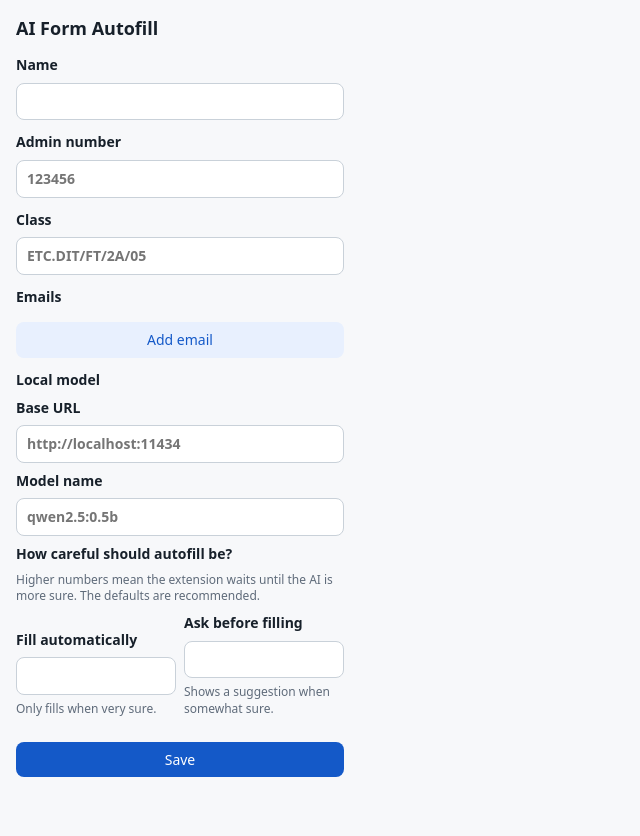
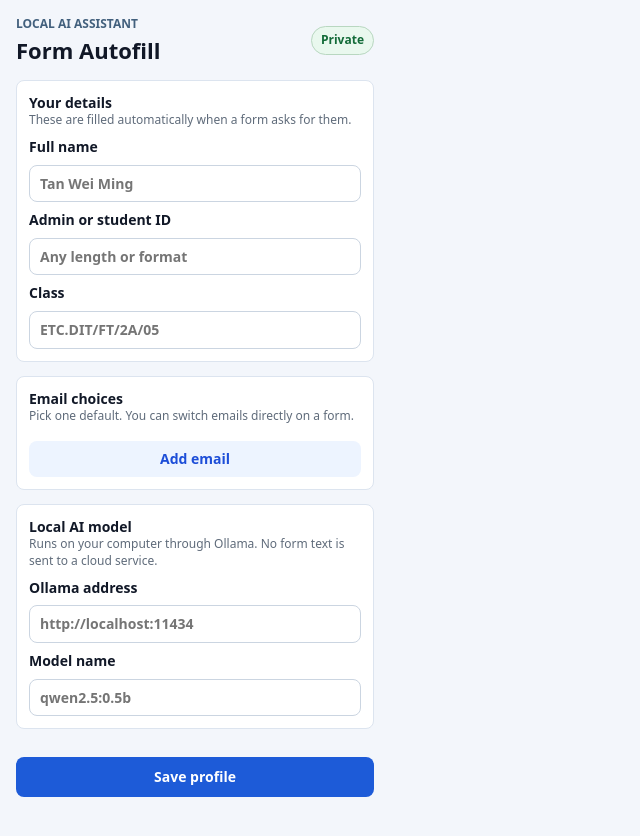
Before and after one commit to chonghaoooi/auto-fill-forms, a website with bundled scripts: page src/popup.html in a window 1280 px wide. Shown: the whole page, without its empty margins (0-640 px from the left). Built offline with nearby package versions, Linux system fonts and the light colour scheme.

Commit message:
Remove confidence controls from autofill
Simplify the extension so recognized profile fields fill automatically without user-facing confidence scores, thresholds, or suggestion buttons.

Constraint: User requested removing the confidence score system and wanted normal fields like name to autofill without a click.

Rejected: Keep hidden thresholds in settings | That would preserve the confusing confidence model and could still prevent obvious autofills.

Confidence: high

Scope-risk: moderate

Directive: Keep autofill automatic for recognized empty fields, while preserving the guard that user-entered values are not overwritten.

Tested: npm test; node --check dist/background.js dist/defaults.js dist/popup.js dist/content.js; manifest JSON parse check; rg found no confidence/threshold/suggestion wording.

Not-tested: Manual Chrome popup and live-form visual QA.

```diff
--- a/src/defaults.ts
+++ b/src/defaults.ts
@@ -7,8 +7,6 @@ type Profile = {
 };
 
 type Settings = {
-  autofillThreshold: number;
-  suggestThreshold: number;
   localModelBaseUrl: string;
   modelName: string;
 };
@@ -22,8 +20,6 @@ const DEFAULT_PROFILE: Profile = {
 };
 
 const DEFAULT_SETTINGS: Settings = {
-  autofillThreshold: 0.9,
-  suggestThreshold: 0.6,
   localModelBaseUrl: "http://localhost:11434",
   modelName: "qwen2.5:0.5b"
 };
--- a/src/popup.css
+++ b/src/popup.css
@@ -3,10 +3,10 @@
 }
 
 body {
-  width: 360px;
+  width: 390px;
   margin: 0;
-  color: #17202a;
-  background: #f7f8fa;
+  color: #111827;
+  background: #f3f6fb;
   font: 14px/1.4 system-ui, -apple-system, BlinkMacSystemFont, "Segoe UI", sans-serif;
 }
 
@@ -14,9 +14,35 @@ main {
   padding: 16px;
 }
 
+.hero {
+  display: flex;
+  align-items: center;
+  justify-content: space-between;
+  margin-bottom: 14px;
+}
+
 h1 {
-  margin: 0 0 14px;
-  font-size: 18px;
+  margin: 0;
+  font-size: 22px;
+  letter-spacing: 0;
+}
+
+.eyebrow {
+  margin: 0 0 2px;
+  color: #42607d;
+  font-size: 12px;
+  font-weight: 750;
+  text-transform: uppercase;
+}
+
+.status-pill {
+  border: 1px solid #b8d7c0;
+  border-radius: 999px;
+  padding: 5px 9px;
+  color: #126b38;
+  background: #e9f8ee;
+  font-size: 12px;
+  font-weight: 750;
 }
 
 form,
@@ -27,7 +53,7 @@ section {
 }
 
 form {
-  gap: 12px;
+  gap: 14px;
 }
 
 label,
@@ -48,30 +74,43 @@ label,
   margin-top: -2px;
 }
 
+.panel {
+  border: 1px solid #dce4ef;
+  border-radius: 8px;
+  padding: 12px;
+  background: #ffffff;
+}
+
 input,
 button,
 select {
   width: 100%;
-  border: 1px solid #c9d1d9;
+  border: 1px solid #cbd5e1;
   border-radius: 8px;
   padding: 8px 10px;
   font: inherit;
 }
 
+input:focus {
+  border-color: #2563eb;
+  box-shadow: 0 0 0 3px rgba(37, 99, 235, 0.14);
+  outline: 0;
+}
+
 button {
   border: 0;
   color: white;
-  background: #1459c8;
+  background: #1d5bd8;
   cursor: pointer;
+  font-weight: 700;
 }
 
 button[type="button"] {
-  color: #1459c8;
-  background: #e8f0fe;
+  color: #1d4ed8;
+  background: #edf4ff;
 }
 
-.email-row,
-.thresholds {
+.email-row {
   display: grid;
   grid-template-columns: 1fr 1fr;
   gap: 8px;
@@ -79,7 +118,7 @@ button[type="button"] {
 }
 
 .email-row {
-  grid-template-columns: 1fr 84px 34px;
+  grid-template-columns: 1fr 78px 34px;
 }
 
 .email-row button {
@@ -96,3 +135,18 @@ button[type="button"] {
   margin: 0;
   color: #287d3c;
 }
+
+.advanced {
+  border-top: 1px solid #e5eaf1;
+  padding-top: 8px;
+}
+
+.advanced summary {
+  cursor: pointer;
+  color: #31506f;
+  font-weight: 700;
+}
+
+.save-button {
+  padding: 10px 12px;
+}
--- a/src/popup.html
+++ b/src/popup.html
@@ -8,52 +8,56 @@
   </head>
   <body>
     <main>
-      <h1>AI Form Autofill</h1>
+      <header class="hero">
+        <div>
+          <p class="eyebrow">Local AI assistant</p>
+          <h1>Form Autofill</h1>
+        </div>
+        <span class="status-pill">Private</span>
+      </header>
       <form id="profile-form" novalidate>
+        <section class="panel">
+          <div>
+            <div class="section-title">Your details</div>
+            <p class="help-text">These are filled automatically when a form asks for them.</p>
+          </div>
           <label>
-          Name
-          <input id="name" name="name" autocomplete="name">
+            Full name
+            <input id="name" name="name" autocomplete="name" placeholder="Tan Wei Ming">
           </label>
           <label>
-          Admin number
-          <input id="adminNumber" name="adminNumber" inputmode="numeric" pattern="\d{6}" placeholder="123456">
+            Admin or student ID
+            <input id="adminNumber" name="adminNumber" placeholder="Any length or format">
           </label>
           <label>
             Class
             <input id="class" name="class" placeholder="ETC.DIT/FT/2A/05">
           </label>
-        <section>
-          <div class="section-title">Emails</div>
+        </section>
+        <section class="panel">
+          <div>
+            <div class="section-title">Email choices</div>
+            <p class="help-text">Pick one default. You can switch emails directly on a form.</p>
+          </div>
           <div id="emails"></div>
           <button id="add-email" type="button">Add email</button>
         </section>
-        <section>
-          <div class="section-title">Local model</div>
+        <section class="panel">
+          <div>
+            <div class="section-title">Local AI model</div>
+            <p class="help-text">Runs on your computer through Ollama. No form text is sent to a cloud service.</p>
+          </div>
           <label>
-            Base URL
+            Ollama address
             <input id="localModelBaseUrl" name="localModelBaseUrl" placeholder="http://localhost:11434">
           </label>
           <label>
             Model name
             <input id="modelName" name="modelName" placeholder="qwen2.5:0.5b">
           </label>
-          <div class="section-title">How careful should autofill be?</div>
-          <p class="help-text">Higher numbers mean the extension waits until the AI is more sure. The defaults are recommended.</p>
-          <div class="thresholds">
-            <label>
-              Fill automatically
-              <input id="autofillThreshold" name="autofillThreshold" type="number" min="0" max="1" step="0.05">
-              <span class="field-help">Only fills when very sure.</span>
-            </label>
-            <label>
-              Ask before filling
-              <input id="suggestThreshold" name="suggestThreshold" type="number" min="0" max="1" step="0.05">
-              <span class="field-help">Shows a suggestion when somewhat sure.</span>
-            </label>
-          </div>
         </section>
         <p id="errors" role="alert"></p>
-        <button type="submit">Save</button>
+        <button class="save-button" type="submit">Save profile</button>
         <p id="status" role="status"></p>
       </form>
     </main>
--- a/src/popup.ts
+++ b/src/popup.ts
@@ -43,7 +43,7 @@ async function loadState(): Promise<void> {
   for (const key of ["name", "adminNumber", "class"] as const) {
     getInput(key).value = currentProfile[key] || "";
   }
-  for (const key of ["localModelBaseUrl", "modelName", "autofillThreshold", "suggestThreshold"] as const) {
+  for (const key of ["localModelBaseUrl", "modelName"] as const) {
     getInput(key).value = String(currentSettings[key] ?? "");
   }
   renderEmails();
@@ -102,17 +102,12 @@ function readProfile(): Profile {
 function readSettings(): Settings {
   return {
     localModelBaseUrl: getInput("localModelBaseUrl").value.trim() || DEFAULT_SETTINGS.localModelBaseUrl,
-    modelName: getInput("modelName").value.trim() || DEFAULT_SETTINGS.modelName,
-    autofillThreshold: Number(getInput("autofillThreshold").value),
-    suggestThreshold: Number(getInput("suggestThreshold").value)
+    modelName: getInput("modelName").value.trim() || DEFAULT_SETTINGS.modelName
   };
 }
 
 function validate(profile: Profile, settings: Settings): string[] {
   const validationErrors: string[] = [];
-  if (profile.adminNumber && !/^\d{6}$/.test(profile.adminNumber)) {
-    validationErrors.push("Admin number must be exactly 6 digits.");
-  }
   if (profile.class && !/^[a-z0-9./ -]+$/i.test(profile.class)) {
     validationErrors.push("Class can use letters, numbers, spaces, dots, slashes, and hyphens.");
   }
@@ -122,17 +117,7 @@ function validate(profile: Profile, settings: Settings): string[] {
   if (profile.emails.some((email) => !/^[^\s@]+@[^\s@]+\.[^\s@]+$/.test(email))) {
     validationErrors.push("Each email must be valid.");
   }
-  if (!validThreshold(settings.suggestThreshold) || !validThreshold(settings.autofillThreshold)) {
-    validationErrors.push("Thresholds must be numbers between 0 and 1.");
-  }
-  if (settings.suggestThreshold > settings.autofillThreshold) {
-    validationErrors.push("Suggest threshold must not exceed autofill threshold.");
-  }
   return validationErrors;
-}
-
-function validThreshold(value: number): boolean {
-  return Number.isFinite(value) && value >= 0 && value <= 1;
 }
 
 function getInput(id: string): HTMLInputElement {
```
Also changed, not shown: src/background.ts (+8 -24 lines), src/content.ts (+70 -35 lines), tests/background.test.js (+5 -13 lines), dist/background.js, dist/content.js, dist/defaults.js, dist/popup.js. Lines whose indentation alone changed are shown as unchanged.
